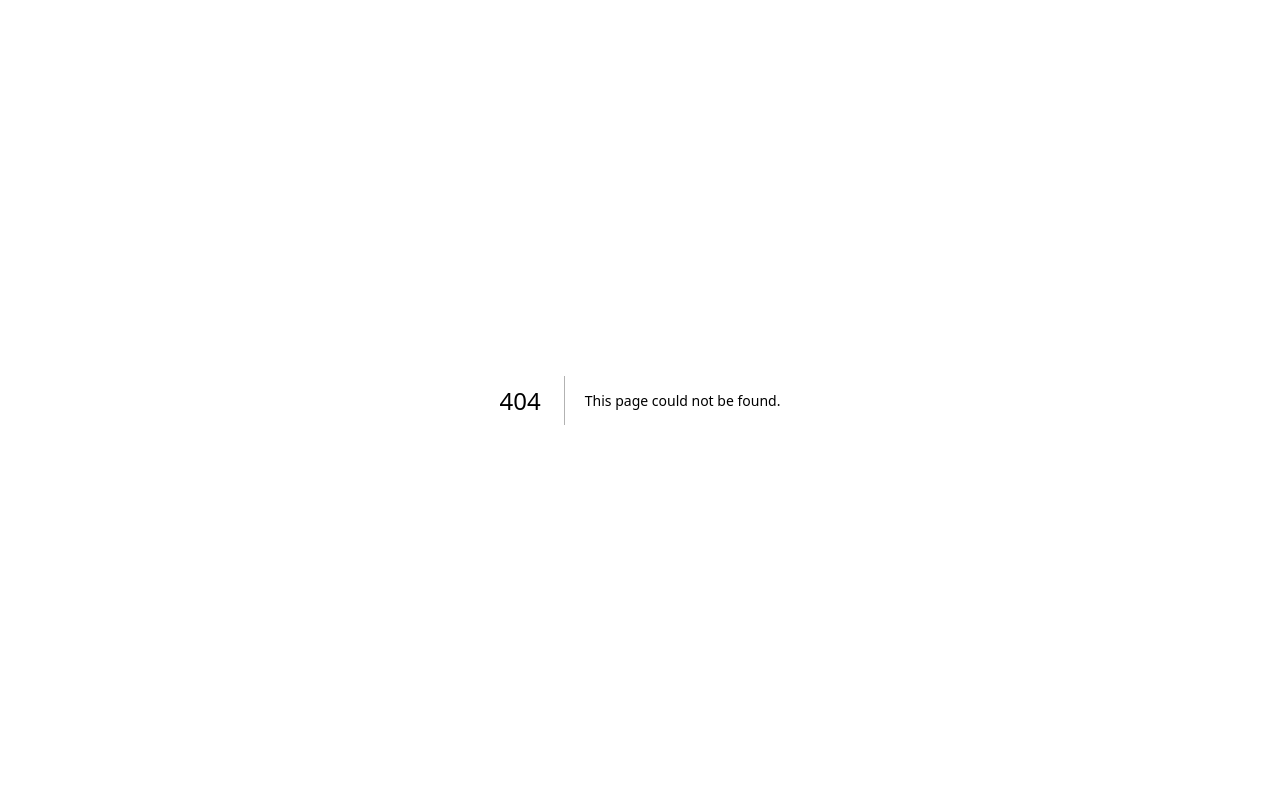
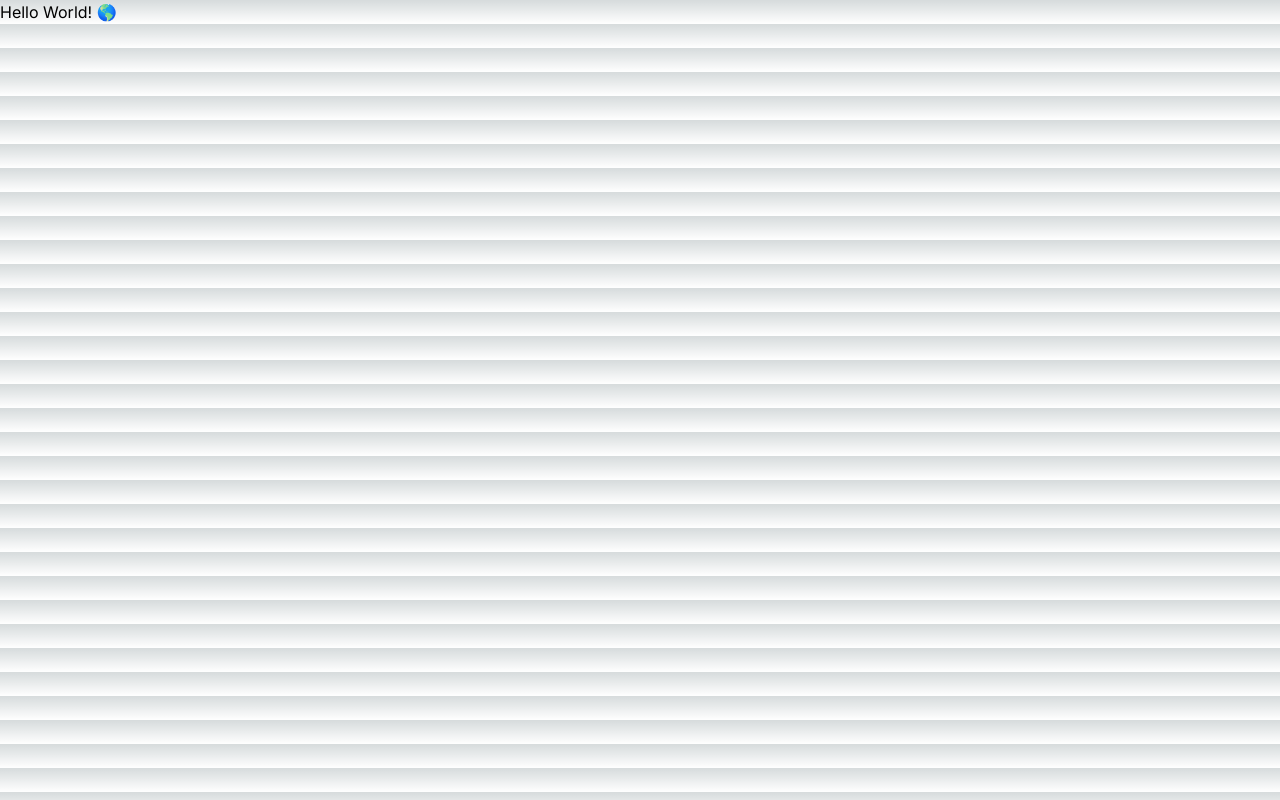
Before and after one commit to yyong008/tiptap-antd-editor, a Next.js app: page /demo1 in a window 1280 px wide. Before the commit this address had no page. Built offline with nearby package versions, Linux system fonts and the light colour scheme.

Commit message:
✨nextjs demo1

```diff
--- /dev/null
+++ b/src/app/demo1/page.tsx
@@ -0,0 +1,5 @@
+import Tiptap from "@/components/tiptap";
+
+export default function Page() {
+  return <Tiptap />
+}
--- /dev/null
+++ b/src/components/tiptap/index.tsx
@@ -0,0 +1,15 @@
+'use client'
+
+import { useEditor, EditorContent } from '@tiptap/react'
+import StarterKit from '@tiptap/starter-kit'
+
+const Tiptap = () => {
+  const editor = useEditor({
+    extensions: [StarterKit],
+    content: '<p>Hello World! 🌎️</p>',
+  })
+
+  return <EditorContent editor={editor} />
+}
+
+export default Tiptap
```
Also changed, not shown: package.json (+8 -5 lines), 2 other files (tests, documents, lock files or other folders).
